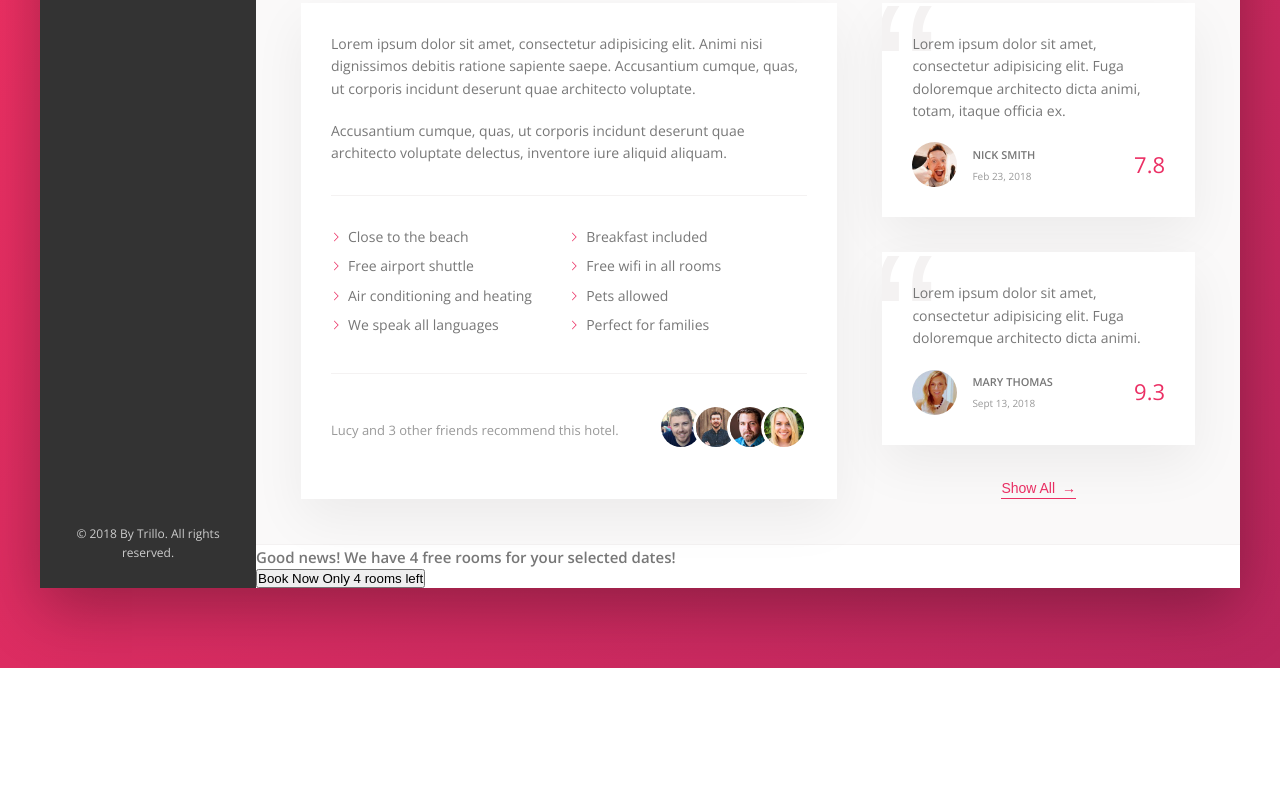
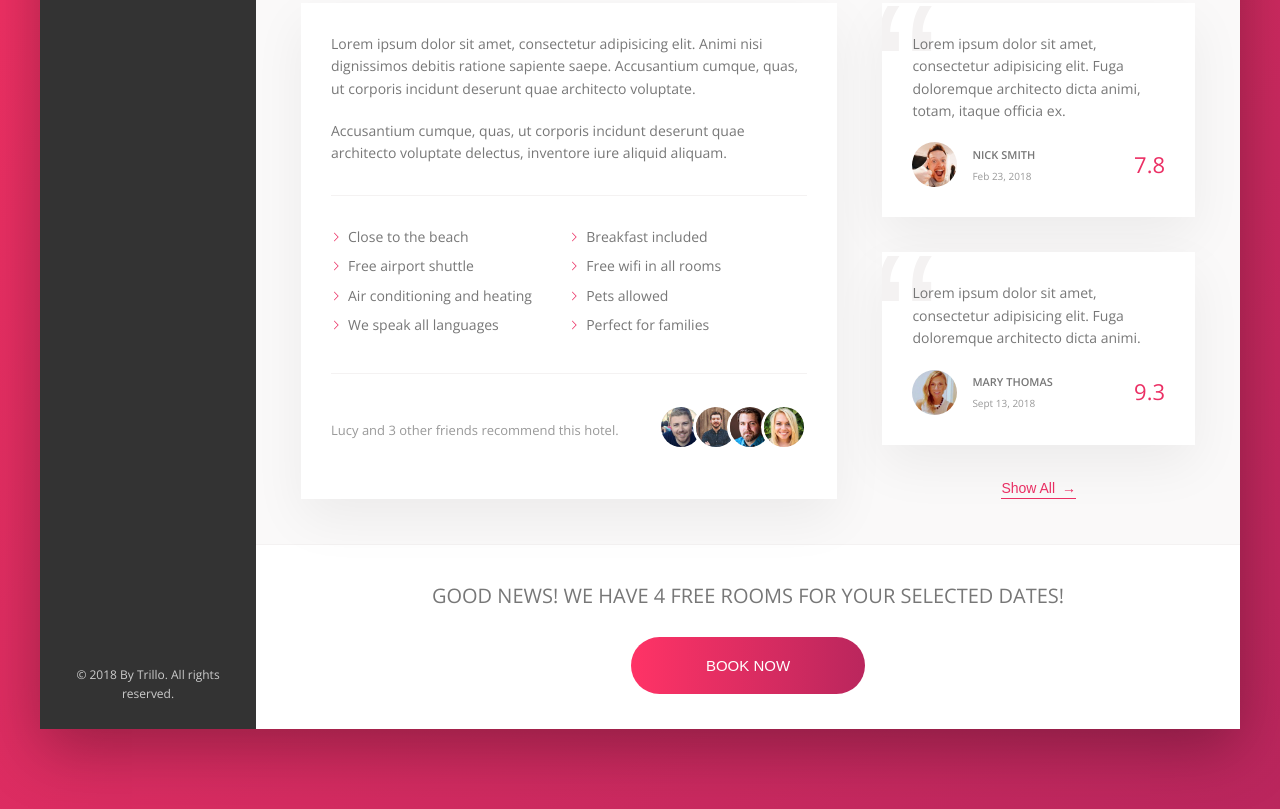
Before and after one commit to FoxyStoat/trillo-project, a website: page index.html in a window 1280 px wide. Shown: the part 669-1478 px from the top of the page. Before the commit the page ends 1337 px from the top, so only its background shows below. Drawn offline with nearby package versions, Linux system fonts and the light colour scheme.

Commit message:
style: Add style to call to action section

```diff
--- a/assets/sass/_components.scss
+++ b/assets/sass/_components.scss
@@ -449,3 +449,48 @@
         z-index: 1;
     }
 }
+
+///////////////
+// CALL TO ACTION
+
+.cta {
+    padding: 3.5rem 0;
+    text-align: center;
+
+    &__book-now {
+        font-size: 2rem;
+        font-weight: 300;
+        text-transform: uppercase;
+        margin-bottom: 2.5rem;
+    }
+}
+
+///////////////
+// CALL TO ACTION BUTTON
+
+.btn {
+    position: relative;
+    font-size: 1.5rem;
+    font-weight: 300;
+    text-transform: uppercase;
+    border-radius: 100px;
+    border: none;
+    background-image: linear-gradient(to right, var(--color-primary-light), var(--color-primary-dark));
+    color: #fff;
+    overflow: hidden;
+
+    &__visible {
+        display: inline-block;
+        padding: 2rem 7.5rem;
+    }
+
+    &__invisible {
+        display: inline-block;
+        position: absolute;
+        padding: 2rem 0;
+        height: 100%;
+        width: 100%;
+        left: 0;
+        top: 100%;
+    }
+}
```
Also changed, not shown: assets/css/style.css.
